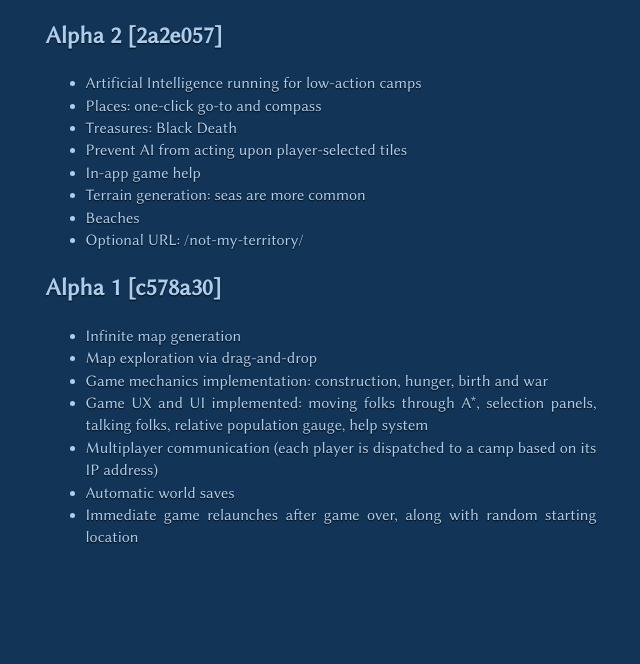
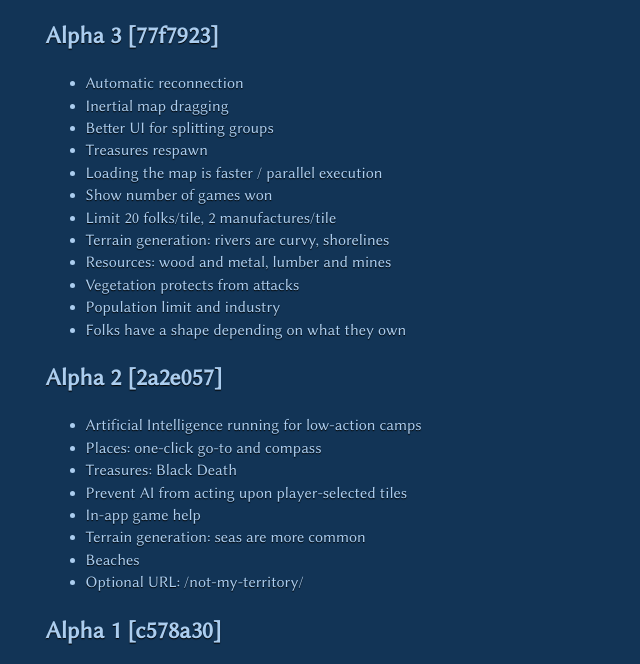
Before and after one commit to espadrine/nmt, a website: page web/help/changelog.html in a window 1280 px wide. Shown: the part 70-734 px from the top of the page, without its empty margins (319-959 px from the left). Drawn offline with Linux system fonts and the light colour scheme.

Commit message:
Changelog: Alpha 3.

```diff
--- a/web/help/changelog.html
+++ b/web/help/changelog.html
@@ -2,6 +2,23 @@
 <link rel=stylesheet href=./help.css>
 
 <h1> Development logs </h1>
+
+<h2> Alpha 3 [77f7923] </h2>
+
+<ul>
+  <li> Automatic reconnection
+  <li> Inertial map dragging
+  <li> Better UI for splitting groups
+  <li> Treasures respawn
+  <li> Loading the map is faster / parallel execution
+  <li> Show number of games won
+  <li> Limit 20 folks/tile, 2 manufactures/tile
+  <li> Terrain generation: rivers are curvy, shorelines
+  <li> Resources: wood and metal, lumber and mines
+  <li> Vegetation protects from attacks
+  <li> Population limit and industry
+  <li> Folks have a shape depending on what they own
+</ul>
 
 <h2> Alpha 2 [2a2e057] </h2>
 
```
